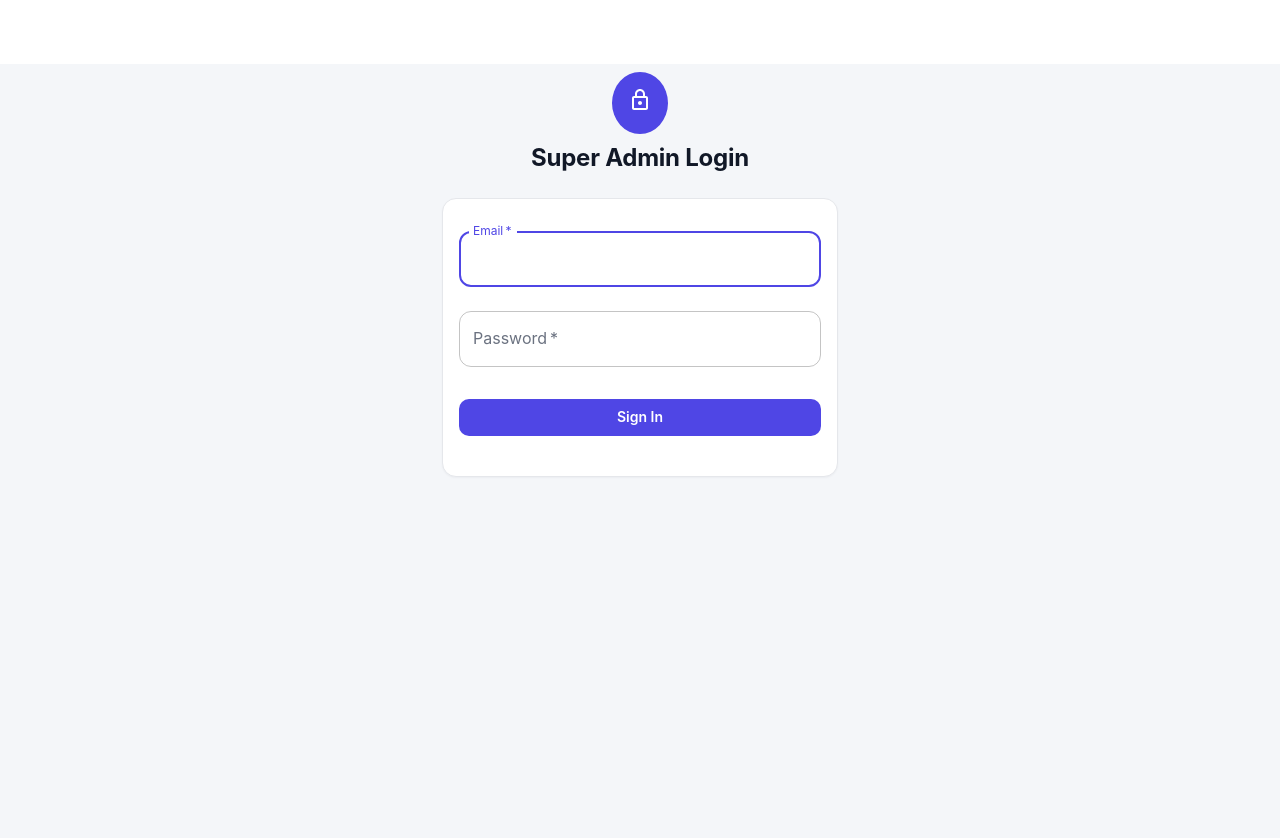
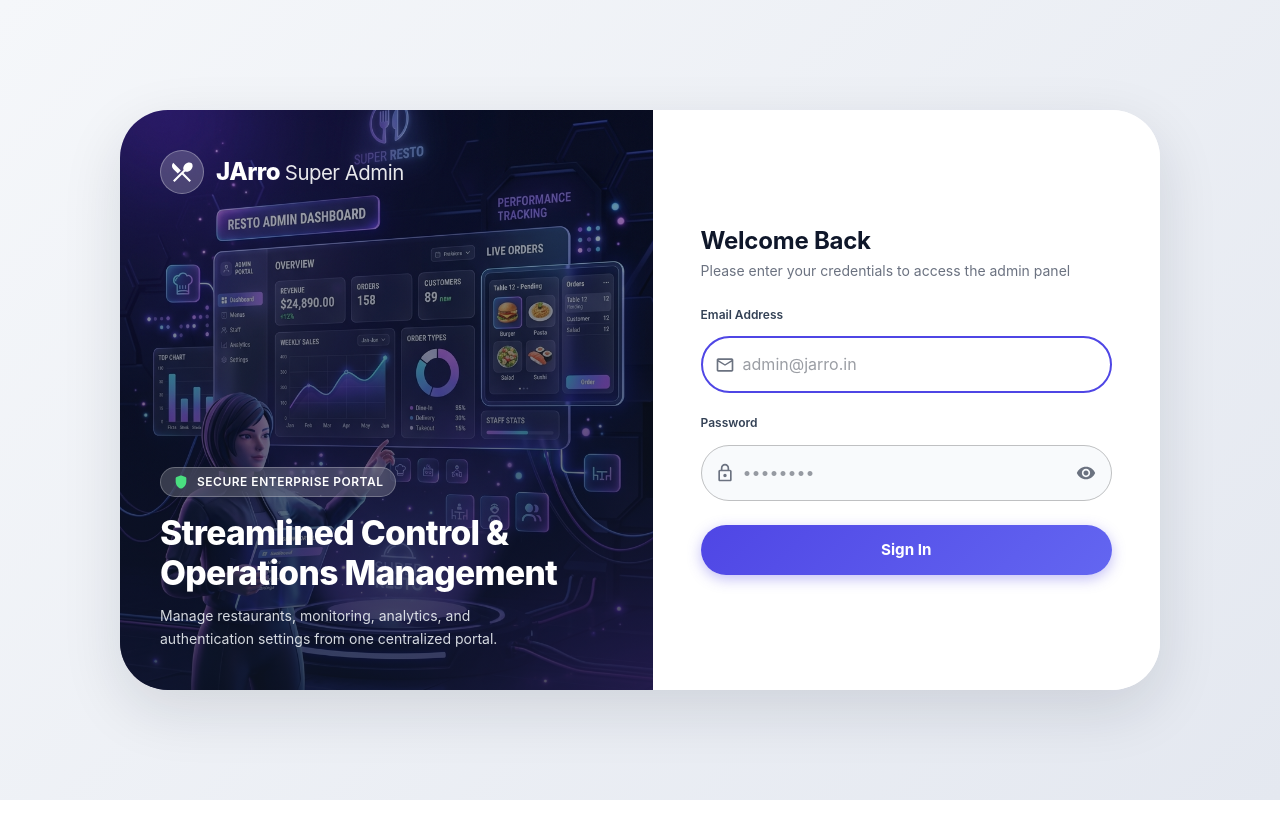
Before and after one commit to vineetkumarsharma17/jarro-super-admin, a React (Vite) app: page /#/login in a window 1280 px wide. Shown: the top 838 px of the page. After the commit the page ends 800 px from the top, so only its background shows below. Built offline with nearby package versions, Linux system fonts and the light colour scheme.

Commit message:
feat: redesign login page with side banner and password visibility toggle

```diff
--- a/src/pages/Login.jsx
+++ b/src/pages/Login.jsx
@@ -1,23 +1,35 @@
 import React, { useState } from 'react';
 import { Navigate } from 'react-router-dom';
 import {
-  Container,
   Box,
-  Card,
-  CardContent,
   TextField,
   Button,
   Typography,
   Alert,
+  IconButton,
+  InputAdornment,
+  CircularProgress,
+  Paper,
 } from '@mui/material';
-import { LockOutlined } from '@mui/icons-material';
+import {
+  LockOutlined,
+  EmailOutlined,
+  Visibility,
+  VisibilityOff,
+  RestaurantMenu,
+  ShieldRounded,
+} from '@mui/icons-material';
 import { useAuth } from '../context/AuthContext';
+
+const DEFAULT_BANNER = '/default_login_banner.jpg';
 
 export default function Login() {
   const [email, setEmail] = useState('');
   const [password, setPassword] = useState('');
+  const [showPassword, setShowPassword] = useState(false);
   const [error, setError] = useState('');
   const [loading, setLoading] = useState(false);
+
   const { login, isAuthenticated } = useAuth();
 
   if (isAuthenticated) {
@@ -32,82 +44,288 @@ export default function Login() {
     try {
       await login(email, password);
     } catch (err) {
-      setError(err.response?.data?.message || 'Login failed. Please try again.');
+      setError(err.response?.data?.message || 'Login failed. Please check your credentials.');
     } finally {
       setLoading(false);
     }
   };
 
+  const togglePasswordVisibility = () => {
+    setShowPassword((prev) => !prev);
+  };
+
   return (
-    <Container component="main" maxWidth="xs">
     <Box
       sx={{
-          marginTop: 8,
+        minHeight: '100vh',
+        width: '100vw',
+        display: 'flex',
+        alignItems: 'center',
+        justifyContent: 'center',
+        background: 'linear-gradient(135deg, #f5f7fa 0%, #e4e8f0 100%)',
+        p: { xs: 2, sm: 3, md: 4 },
+      }}
+    >
+      <Paper
+        elevation={12}
+        sx={{
+          width: '100%',
+          maxWidth: { xs: 440, md: 1040 },
+          borderRadius: 4,
+          overflow: 'hidden',
+          display: 'flex',
+          flexDirection: 'row',
+          minHeight: { xs: 'auto', md: 580 },
+          boxShadow: '0 20px 60px rgba(15, 23, 42, 0.12)',
+        }}
+      >
+        {/* Left Side Banner / Brand Panel (Desktop & Tablet only - Hidden on Mobile) */}
+        <Box
+          sx={{
+            flex: { md: 1.1 },
+            position: 'relative',
+            background: `url(${DEFAULT_BANNER}) center/cover no-repeat`,
+            display: { xs: 'none', md: 'flex' },
+            flexDirection: 'column',
+            justifyContent: 'space-between',
+            p: { md: 5 },
+            color: 'white',
+            overflow: 'hidden',
+          }}
+        >
+          {/* Dark Gradient Overlay for readability */}
+          <Box
+            sx={{
+              position: 'absolute',
+              inset: 0,
+              background: 'linear-gradient(180deg, rgba(15, 23, 42, 0.35) 0%, rgba(15, 23, 42, 0.75) 100%)',
+              zIndex: 1,
+            }}
+          />
+
+          {/* Top Brand Tag */}
+          <Box sx={{ position: 'relative', zIndex: 2, display: 'flex', alignItems: 'center', gap: 1.5 }}>
+            <Box
+              sx={{
+                width: 44,
+                height: 44,
+                borderRadius: 3,
+                bgcolor: 'rgba(255, 255, 255, 0.2)',
+                backdropFilter: 'blur(10px)',
+                display: 'flex',
+                alignItems: 'center',
+                justifyContent: 'center',
+                border: '1px solid rgba(255, 255, 255, 0.3)',
+              }}
+            >
+              <RestaurantMenu sx={{ fontSize: 26, color: '#fff' }} />
+            </Box>
+            <Typography variant="h5" sx={{ fontWeight: 800, letterSpacing: -0.5, color: '#fff' }}>
+              JArro <Typography component="span" sx={{ fontWeight: 400, opacity: 0.9, fontSize: '0.85em' }}>Super Admin</Typography>
+            </Typography>
+          </Box>
+
+          {/* Bottom Banner Content */}
+          <Box sx={{ position: 'relative', zIndex: 2, mt: 'auto' }}>
+            <Box
+              sx={{
+                display: 'inline-flex',
+                alignItems: 'center',
+                gap: 1,
+                px: 1.5,
+                py: 0.5,
+                borderRadius: 10,
+                bgcolor: 'rgba(255, 255, 255, 0.18)',
+                backdropFilter: 'blur(12px)',
+                border: '1px solid rgba(255, 255, 255, 0.25)',
+                mb: 2,
+              }}
+            >
+              <ShieldRounded sx={{ fontSize: 16, color: '#4ADE80' }} />
+              <Typography variant="caption" sx={{ fontWeight: 600, color: '#fff', letterSpacing: 0.5 }}>
+                SECURE ENTERPRISE PORTAL
+              </Typography>
+            </Box>
+
+            <Typography
+              variant="h4"
+              sx={{
+                fontWeight: 800,
+                lineHeight: 1.2,
+                mb: 1.5,
+                color: '#fff',
+                fontSize: { md: '2.1rem' },
+              }}
+            >
+              Streamlined Control & Operations Management
+            </Typography>
+            <Typography variant="body2" sx={{ opacity: 0.88, maxWidth: 380, lineHeight: 1.6, color: '#F1F5F9' }}>
+              Manage restaurants, monitoring, analytics, and authentication settings from one centralized portal.
+            </Typography>
+          </Box>
+        </Box>
+
+        {/* Right Side Form Panel */}
+        <Box
+          sx={{
+            flex: 1,
             display: 'flex',
             flexDirection: 'column',
-          alignItems: 'center',
+            justifyContent: 'center',
+            p: { xs: 3, sm: 4, md: 6 },
+            bgcolor: '#FFFFFF',
           }}
         >
+          {/* Mobile Only Brand Icon */}
+          <Box sx={{ display: { xs: 'flex', md: 'none' }, alignItems: 'center', gap: 1.5, mb: 3 }}>
             <Box
               sx={{
-            m: 1,
+                width: 40,
+                height: 40,
+                borderRadius: 2.5,
                 bgcolor: 'primary.main',
+                display: 'flex',
+                alignItems: 'center',
+                justifyContent: 'center',
                 color: 'white',
-            borderRadius: '50%',
-            p: 2,
               }}
             >
-          <LockOutlined />
+              <RestaurantMenu sx={{ fontSize: 24 }} />
             </Box>
-        <Typography component="h1" variant="h5">
-          Super Admin Login
+            <Typography variant="h6" sx={{ fontWeight: 800, color: '#0F172A' }}>
+              JArro <Typography component="span" color="text.secondary" sx={{ fontWeight: 400, fontSize: '0.85em' }}>Super Admin</Typography>
             </Typography>
-        <Card sx={{ mt: 3, width: '100%' }}>
-          <CardContent>
+          </Box>
+
+          <Box sx={{ mb: 3 }}>
+            <Typography variant="h5" sx={{ fontWeight: 700, color: '#0F172A', mb: 0.5 }}>
+              Welcome Back
+            </Typography>
+            <Typography variant="body2" color="text.secondary">
+              Please enter your credentials to access the admin panel
+            </Typography>
+          </Box>
+
           <Box component="form" onSubmit={handleSubmit} noValidate>
             {error && (
-                <Alert severity="error" sx={{ mb: 2 }}>
+              <Alert severity="error" sx={{ mb: 2.5, borderRadius: 2 }}>
                 {error}
               </Alert>
             )}
+
+            <Typography variant="caption" sx={{ fontWeight: 600, color: '#334155', mb: 0.5, display: 'block' }}>
+              Email Address
+            </Typography>
             <TextField
-                margin="normal"
+              margin="dense"
               required
               fullWidth
               id="email"
-                label="Email"
+              placeholder="admin@jarro.in"
               name="email"
               type="email"
               autoComplete="email"
               autoFocus
               value={email}
               onChange={(e) => setEmail(e.target.value)}
+              InputProps={{
+                startAdornment: (
+                  <InputAdornment position="start">
+                    <EmailOutlined sx={{ color: 'text.secondary', fontSize: 20 }} />
+                  </InputAdornment>
+                ),
+              }}
+              sx={{
+                mb: 2.5,
+                '& .MuiOutlinedInput-root': {
+                  borderRadius: 2.5,
+                  bgcolor: '#F8FAFC',
+                  '&:hover': { bgcolor: '#F1F5F9' },
+                  '&.Mui-focused': { bgcolor: '#FFFFFF' },
+                },
+              }}
             />
+
+            <Typography variant="caption" sx={{ fontWeight: 600, color: '#334155', mb: 0.5, display: 'block' }}>
+              Password
+            </Typography>
             <TextField
-                margin="normal"
+              margin="dense"
               required
               fullWidth
               name="password"
-                label="Password"
-                type="password"
+              placeholder="••••••••"
+              type={showPassword ? 'text' : 'password'}
               id="password"
               autoComplete="current-password"
               value={password}
               onChange={(e) => setPassword(e.target.value)}
+              InputProps={{
+                startAdornment: (
+                  <InputAdornment position="start">
+                    <LockOutlined sx={{ color: 'text.secondary', fontSize: 20 }} />
+                  </InputAdornment>
+                ),
+                endAdornment: (
+                  <InputAdornment position="end">
+                    <IconButton
+                      aria-label="toggle password visibility"
+                      onClick={togglePasswordVisibility}
+                      onMouseDown={(e) => e.preventDefault()}
+                      edge="end"
+                      size="small"
+                    >
+                      {showPassword ? (
+                        <VisibilityOff sx={{ fontSize: 20, color: 'text.secondary' }} />
+                      ) : (
+                        <Visibility sx={{ fontSize: 20, color: 'text.secondary' }} />
+                      )}
+                    </IconButton>
+                  </InputAdornment>
+                ),
+              }}
+              sx={{
+                mb: 3,
+                '& .MuiOutlinedInput-root': {
+                  borderRadius: 2.5,
+                  bgcolor: '#F8FAFC',
+                  '&:hover': { bgcolor: '#F1F5F9' },
+                  '&.Mui-focused': { bgcolor: '#FFFFFF' },
+                },
+              }}
             />
+
             <Button
               type="submit"
               fullWidth
               variant="contained"
-                sx={{ mt: 3, mb: 2 }}
               disabled={loading}
+              sx={{
+                py: 1.5,
+                borderRadius: 2.5,
+                fontSize: '0.95rem',
+                fontWeight: 700,
+                textTransform: 'none',
+                background: 'linear-gradient(135deg, #4F46E5 0%, #6366F1 100%)',
+                boxShadow: '0 4px 14px rgba(79, 70, 229, 0.35)',
+                '&:hover': {
+                  background: 'linear-gradient(135deg, #4338CA 0%, #4F46E5 100%)',
+                  boxShadow: '0 6px 20px rgba(79, 70, 229, 0.45)',
+                },
+              }}
             >
-                {loading ? 'Signing In...' : 'Sign In'}
+              {loading ? (
+                <Box sx={{ display: 'flex', alignItems: 'center', gap: 1 }}>
+                  <CircularProgress size={20} color="inherit" />
+                  <span>Signing In...</span>
+                </Box>
+              ) : (
+                'Sign In'
+              )}
             </Button>
           </Box>
-          </CardContent>
-        </Card>
         </Box>
-    </Container>
+      </Paper>
+    </Box>
   );
 }
--- a/src/services/bannerService.js
+++ b/src/services/bannerService.js
@@ -1,9 +1,23 @@
 import api from './api';
+
+export const cleanImageUrl = (url) => {
+    if (!url || typeof url !== 'string') return url;
+    const lastHttpIndex = url.lastIndexOf('http');
+    if (lastHttpIndex > 0) {
+        return url.substring(lastHttpIndex);
+    }
+    return url;
+};
 
 export const bannerService = {
     getBanners: async () => {
         const response = await api.get('/auth/banners');
-        return response.data;
+        const rawBanners = response.data?.banners || {};
+        const cleanedBanners = {};
+        for (const [key, value] of Object.entries(rawBanners)) {
+            cleanedBanners[key] = cleanImageUrl(value);
+        }
+        return { ...response.data, banners: cleanedBanners };
     },
 
     uploadBanner: async (type, imageFile) => {
@@ -16,6 +30,9 @@ export const bannerService = {
                 'Content-Type': 'multipart/form-data',
             },
         });
+        if (response.data?.banner?.url) {
+            response.data.banner.url = cleanImageUrl(response.data.banner.url);
+        }
         return response.data;
     },
 };
```
Also changed, not shown: public/default_login_banner.jpg (added). Lines whose indentation alone changed are shown as unchanged.
